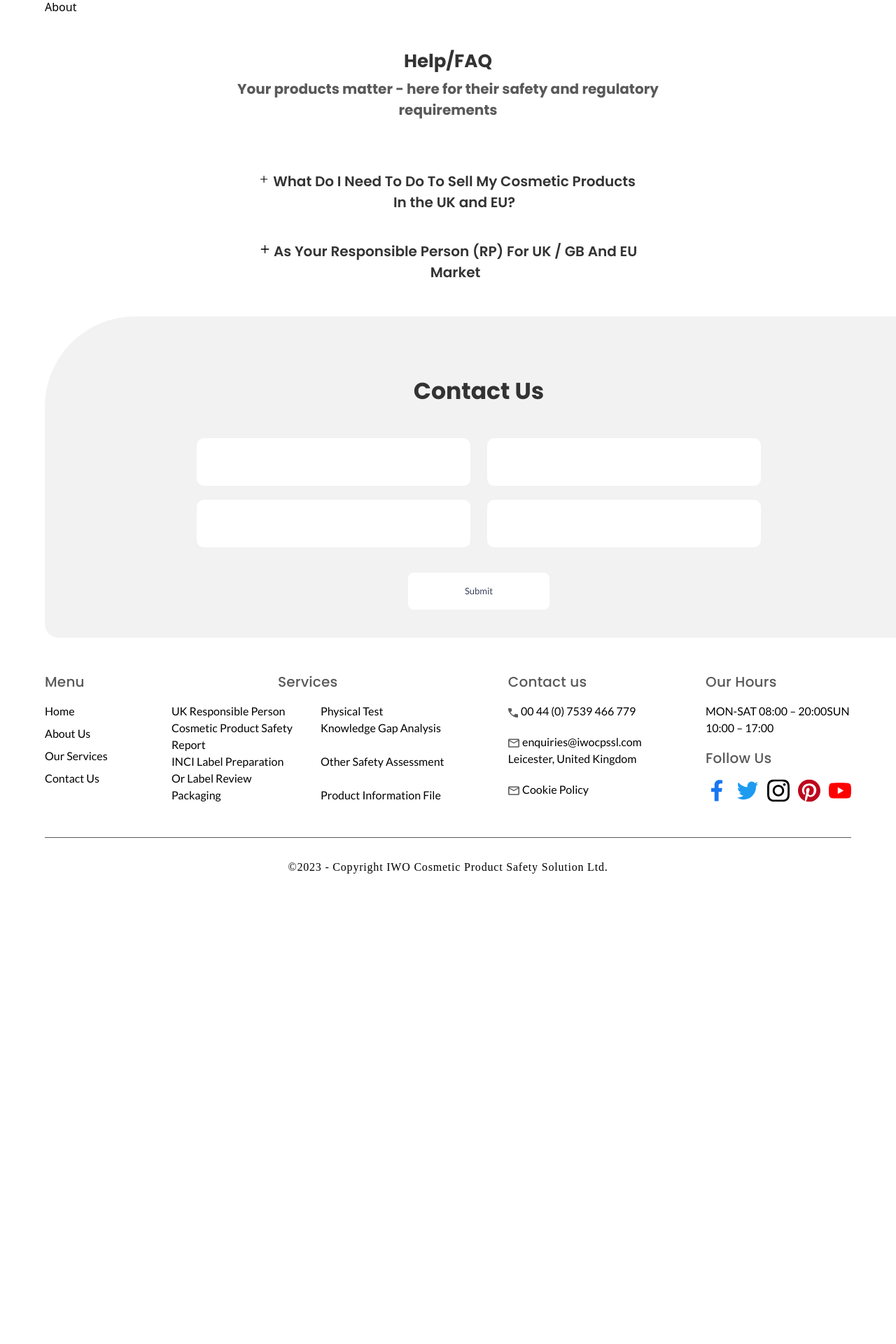
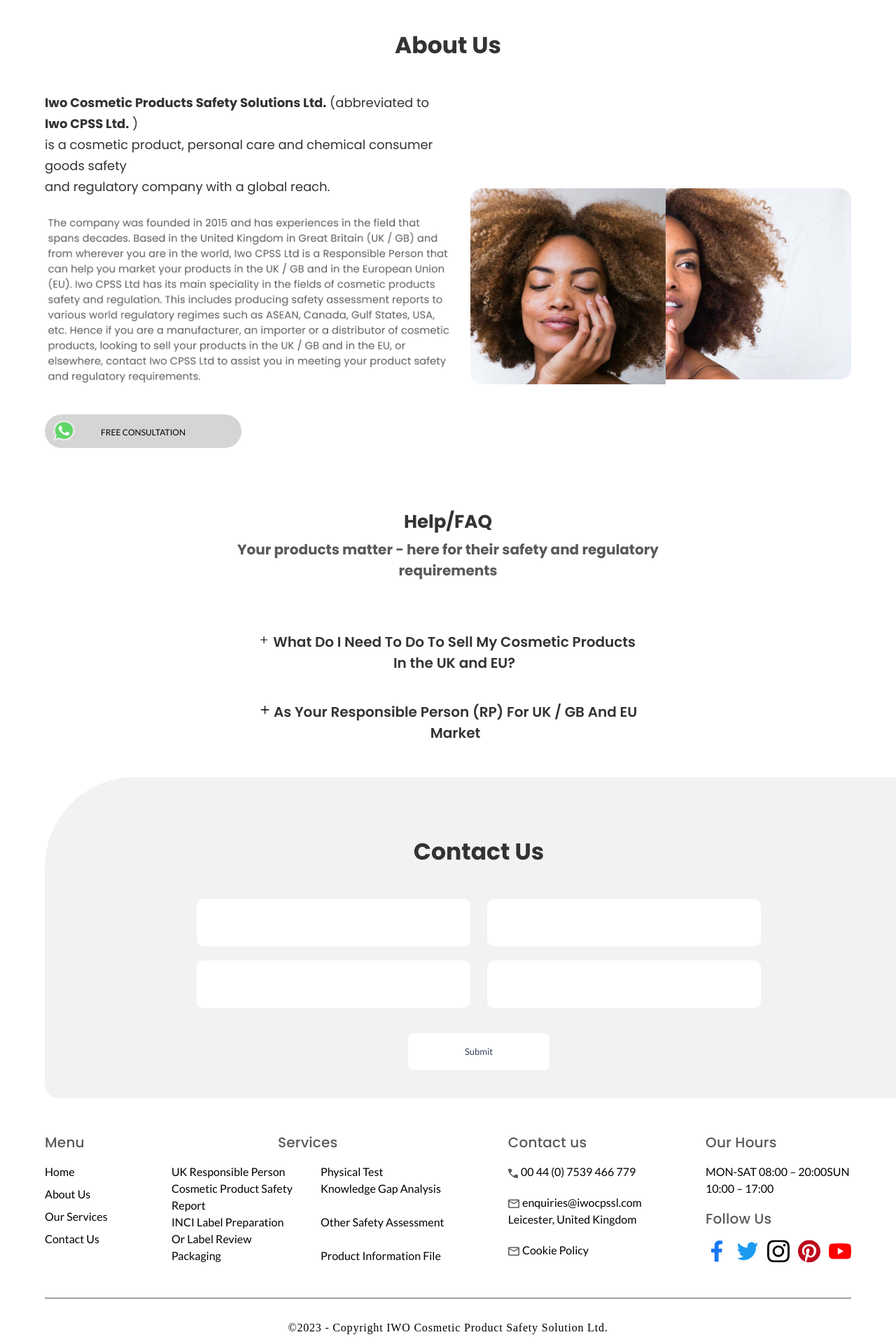
Before and after one commit to MahdiHasan943/cosmetic_website, a Next.js app: page / in a window 1280 px wide. Shown: the part 1160-3080 px from the top of the page at 70% size. Before the commit the page ends 2441 px from the top, so only its background shows below. Built offline with nearby package versions, Linux system fonts and the light colour scheme; a web font is replaced by a local one.

Commit message:
about us component done

```diff
--- a/components/About.jsx
+++ b/components/About.jsx
@@ -1,9 +1,38 @@
-import React from 'react'
+import React from "react";
 
 const About = () => {
   return (
-    <div>About</div>
-  )
-}
+    <div className="" id="About">
+      <h2 className="font-popping py-10 text-[33px] leading-[54px] text-center font-bold text-[#333333] ">
+        About Us
+      </h2>
+      <div className="mx-auto  lg:flex items-center justify-between gap-6">
+        <div className="mx-auto">
+          <p className="font-popping text-[#333333] text-[18px] leading-[30px]  ">
+            <span className="font-bold">Iwo Cosmetic Products Safety Solutions Ltd.</span> (abbreviated to <span className="font-bold">Iwo CPSS
+            Ltd.</span> ) <br className="hidden sm:block" /> is a cosmetic product,
+            personal care and chemical consumer goods safety <br className='hidden sm:block'/> and regulatory
+            company with a global reach.
+          </p>
+          <img className="mt-5" src="/images/aboutText.png" alt="" />
+          <button className="bg-[#D5D5D5] mt-4 mb-10 py-3 px-20 relative rounded-full">
+            <img className="absolute left-3  top-2 " src="/images/whatApp.svg" alt="" />
+            <span className="font-lato text-[12px]">FREE CONSULTATION</span>
+          </button>
+        </div>
+        <div className="flex justify-center">
+          <div className="mx-auto  ">
+            <img
+              className="inline w-full md:w-auto h-[280px] md:absolute  "
+              src="/images/AboutFace.webp"
+              alt=""
+            />
+            <img className="inline w-full md:w-auto " src="/images/AboutFace2.webp" alt="" />
+          </div>
+        </div>
+      </div>
+    </div>
+  );
+};
 
-export default About
+export default About;
--- a/components/Contact.jsx
+++ b/components/Contact.jsx
@@ -2,7 +2,7 @@
 
 const Contact = () => {
   return (
-    <div>
+    <div id='Contact'>
       <div className="mx-auto  contactMain w-full h-auto py-10   xl:w-[1240px]">
           <p className='font-popping py-10 text-[33px] leading-[54px] text-center font-bold text-[#333333] '>Contact Us</p>
         <form action="">
--- a/components/Faq.jsx
+++ b/components/Faq.jsx
@@ -5,7 +5,7 @@
 
 const Faq = () => {
   return (
-    <div className="py-10">
+    <div id="FAQs" className="py-10">
       <h2 className="text-center font-popping  text-[26px] leading-[50px] text-[#333333] font-bold">
         Help/FAQ
       </h2>
--- a/components/Footer.jsx
+++ b/components/Footer.jsx
@@ -11,10 +11,10 @@
               <div className="text-center lg:text-start lg:flex justify-between  gap-4">
                   <div className="py-6 lg:py-0">
                       <p className='footerHeadText '>Menu</p>
-                      <p className='font-lato '>Home</p>
-                      <p className='font-lato py-2 '>About Us</p>
-                      <p className='font-lato '>Our Services</p>
-                      <p className='font-lato py-2'>Contact Us</p>
+                      <a href="#"><p className='font-lato '>Home</p> </a>
+                      <a href="#About"><p className='font-lato py-2 '>About Us</p></a>
+                     <a href="#Services"><p className='font-lato '>Our Services</p></a>
+                      <a href="#Contact"><p className='font-lato py-2'>Contact Us</p></a>
                   </div>
                   <div className="">
                       <p className='text-center footerHeadText'>Services</p>
--- a/components/Hero.jsx
+++ b/components/Hero.jsx
@@ -4,7 +4,7 @@
 import { textVariant2 } from "@/utils/motion";
 const Hero = () => {
   return (
-    <motion.div variants={textVariant2} initial="hidden" whileInView="show" className="lg:flex justify-between 2xl:justify-around gap-10 items-center">
+    <motion.div id="#hero" variants={textVariant2} initial="hidden" whileInView="show" className="lg:flex justify-between 2xl:justify-around gap-10 items-center">
       <div className="">
         <motion.h1 variants={textVariant2} initial="hidden" whileInView="show" className="heroTitle font-volkhov">
           IWO Cosmetic <br className="hidden sm:block" /> Product Safety
--- a/components/Nav.jsx
+++ b/components/Nav.jsx
@@ -24,7 +24,7 @@
     <React.Fragment>
       <li className=" group  transition-all duration-300 ease-in-out nav__item item">
         <a
-          href="#hero"
+          href="#"
           onClick={() => {
             navToggle();
             setColor(true);
--- a/components/Services.jsx
+++ b/components/Services.jsx
@@ -2,7 +2,7 @@
 
 const Services = () => {
   return (
-    <div>Services</div>
+    <div id='Services' className=''>Services</div>
   )
 }
 
```
Also changed, not shown: public/images/aboutText.png (added), public/images/whatApp.svg (added).
